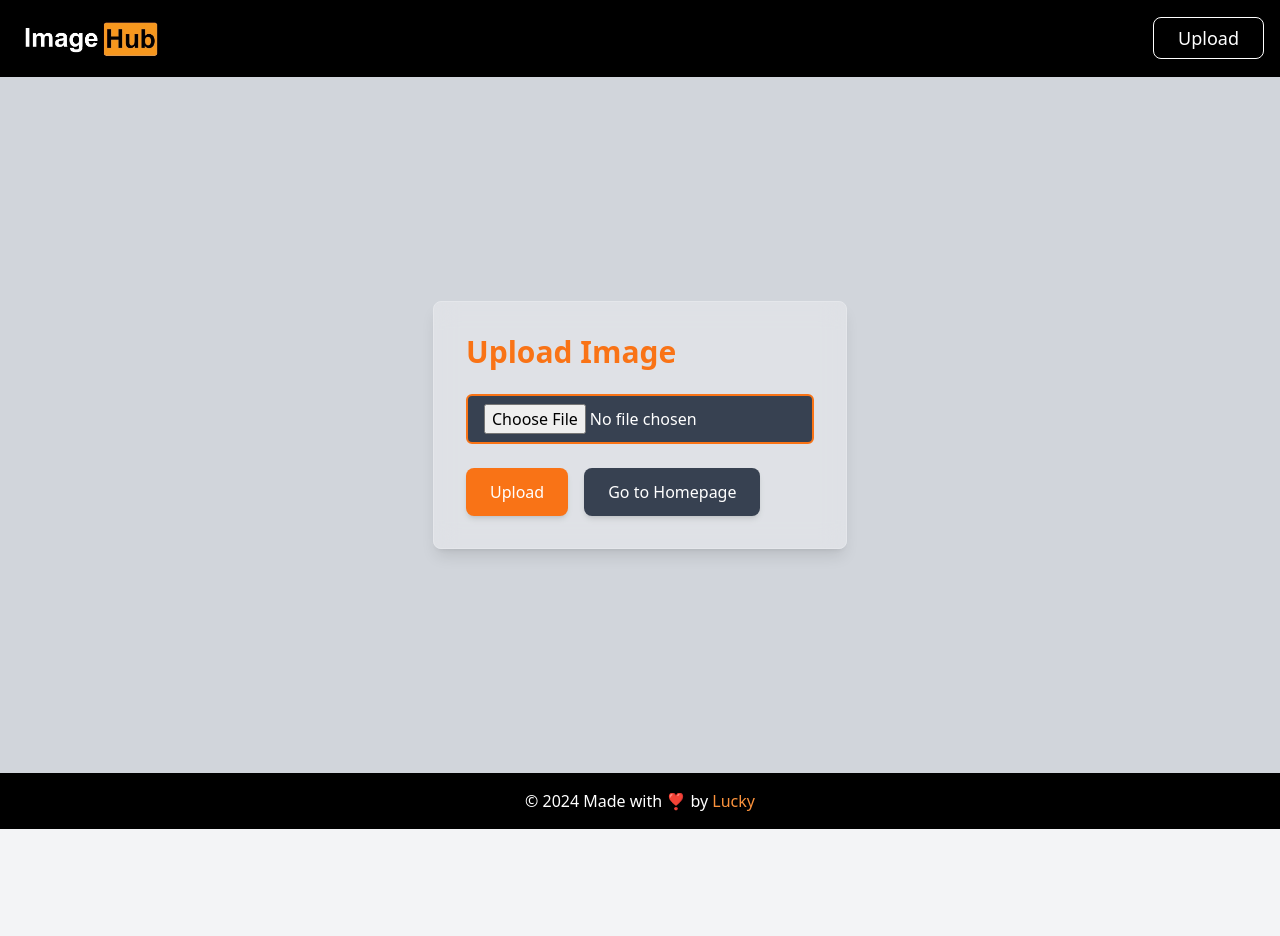
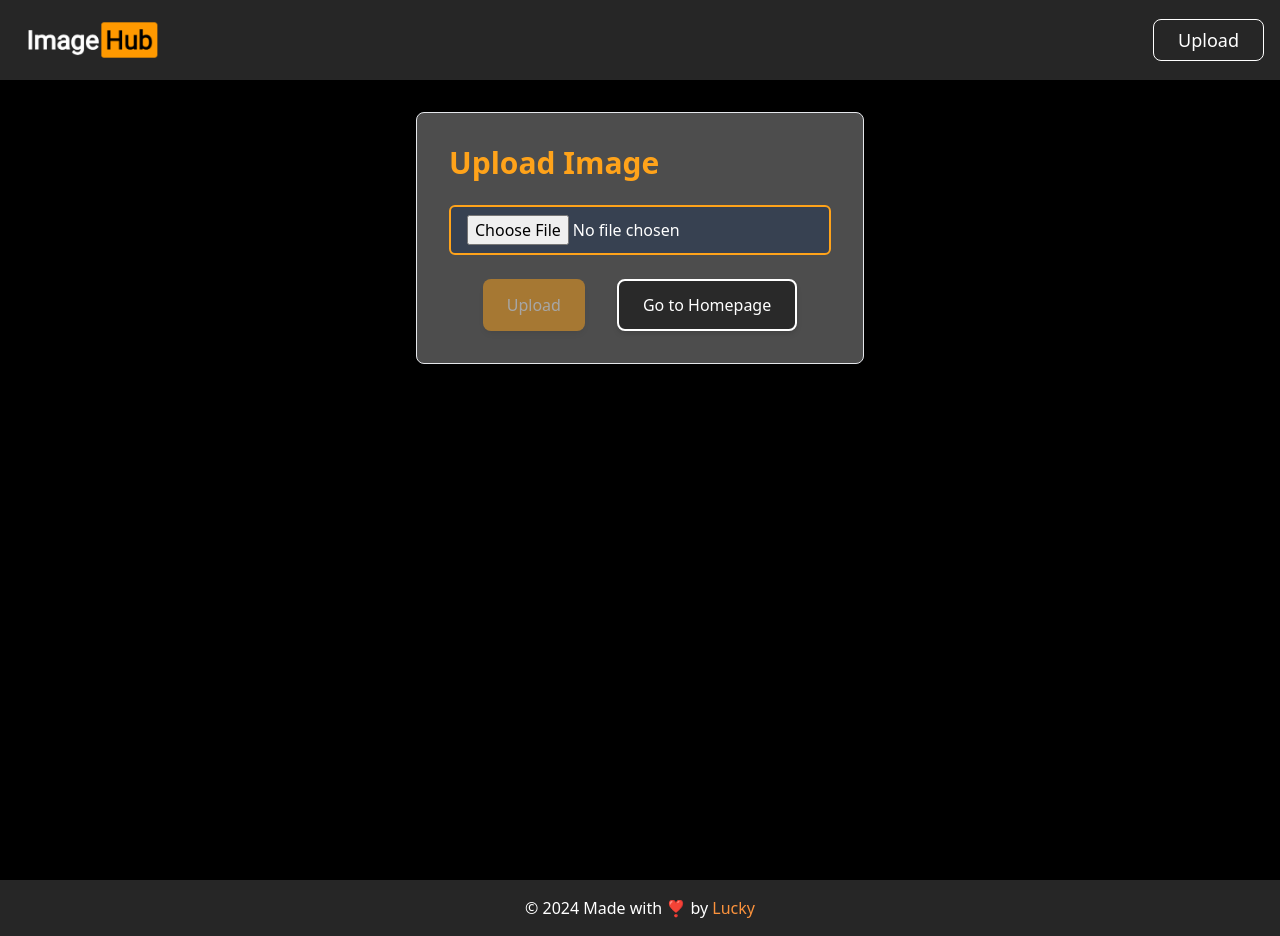
Before and after one commit to luckyverma09/image-hub, a Next.js app: page /upload in a window 1280 px wide. Before the commit the page ends 829 px from the top, so only its background shows below. Built offline with nearby package versions, Linux system fonts and the light colour scheme; no server answers.

Commit message:
Refactor Footer and Navbar components for consistent styling; add delete image API endpoint and enhance upload page with loading state and improved layout

```diff
--- a/components/Footer.js
+++ b/components/Footer.js
@@ -1,7 +1,7 @@
 // components/Footer.js
 export default function Footer() {
   return (
-    <footer className='bg-black text-white text-center py-4 mt-auto'>
+    <footer className='bg-[#262626] text-white text-center py-4 mt-auto'>
       <p>
         &copy; {new Date().getFullYear()} Made with ❣️ by
         <span className='text-orange-400'> Lucky</span>
--- a/components/Navbar.js
+++ b/components/Navbar.js
@@ -5,10 +5,10 @@ import Image from 'next/image';
 
 export default function Navbar() {
   return (
-    <nav className='bg-black shadow-lg'>
+    <nav className='bg-[#262626] shadow-lg'>
       <div className='container mx-auto px-4 py-3 flex justify-between items-center'>
         <Link href='/' className='flex items-center space-x-2'>
-          <Image src='/logo.jpg' alt='My Image App Logo' width={150} height={40} />
+          <Image src='/logo.png' alt='My Image App Logo' width={150} height={40} />
         </Link>
 
         <div className='flex items-center space-x-8'>
--- /dev/null
+++ b/pages/api/delete-image.js
@@ -0,0 +1,22 @@
+import { v2 as cloudinary } from 'cloudinary';
+
+cloudinary.config({
+  cloud_name: process.env.CLOUDINARY_CLOUD_NAME,
+  api_key: process.env.CLOUDINARY_API_KEY,
+  api_secret: process.env.CLOUDINARY_API_SECRET,
+});
+
+export default async function handler(req, res) {
+  if (req.method === 'DELETE') {
+    const { publicId } = req.body;
+
+    try {
+      const result = await cloudinary.uploader.destroy(publicId);
+      res.status(200).json({ message: 'Image deleted successfully', result });
+    } catch (error) {
+      res.status(500).json({ message: 'Failed to delete image', error });
+    }
+  } else {
+    res.status(405).json({ message: 'Method not allowed' });
+  }
+}
--- a/pages/index.js
+++ b/pages/index.js
@@ -8,12 +8,13 @@ export default function HomePage() {
   const [images, setImages] = useState([]);
   const [isLoadingImages, setIsLoadingImages] = useState(true);
   const [error, setError] = useState(null);
+  const [selectedImage, setSelectedImage] = useState(null);
+  const [deletingStatus, setDeletingStatus] = useState(null);
   const router = useRouter();
 
   const fetchImages = useCallback(async () => {
     if (!user) return;
     try {
-      console.log('Fetching images for user:', user.id);
       const response = await fetch(`/api/images?userId=${user.id}`);
       if (!response.ok) {
         const errorText = await response.text();
@@ -22,15 +23,30 @@ export default function HomePage() {
         );
       }
       const data = await response.json();
-      console.log('Fetched images:', data);
       setImages(data);
       setIsLoadingImages(false);
     } catch (err) {
-      console.error('Error fetching images:', err);
       setError(err.message);
       setIsLoadingImages(false);
     }
   }, [user]);
+
+  const deleteImage = async (publicId) => {
+    try {
+      const response = await fetch('/api/delete-image', {
+        method: 'DELETE',
+        headers: { 'Content-Type': 'application/json' },
+        body: JSON.stringify({ publicId }),
+      });
+      if (!response.ok) {
+        throw new Error('Failed to delete image from Cloudinary');
+      }
+      setImages((prevImages) => prevImages.filter((img) => img.public_id !== publicId));
+    } catch (err) {
+      console.error('Error deleting image:', err);
+      alert('Failed to delete the image. Please try again.');
+    }
+  };
 
   useEffect(() => {
     if (isLoaded && !isSignedIn) {
@@ -40,10 +56,7 @@ export default function HomePage() {
 
   useEffect(() => {
     if (isLoaded && isSignedIn && user) {
-      console.log('User authenticated, fetching images');
       fetchImages();
-    } else {
-      console.log('Authentication status:', { isLoaded, isSignedIn, user });
     }
   }, [isLoaded, isSignedIn, user, fetchImages]);
 
@@ -68,20 +81,19 @@ export default function HomePage() {
           ) : images.length === 0 ? (
             <p className='text-white'>No images uploaded yet.</p>
           ) : (
-            <div className='grid grid-cols-1 sm:grid-cols-2 md:grid-cols-3 lg:grid-cols-4 gap-4'>
+            <div className='grid grid-cols-1 sm:grid-cols-2 md:grid-cols-3 lg:grid-cols-4 gap-4 auto-rows-auto'>
               {images.map((image) => (
                 <div
                   key={image.asset_id}
-                  className='border-2 border-orange-500 rounded-lg overflow-hidden shadow-lg bg-gray-800'
+                  style={{ gridRowEnd: `span ${Math.ceil(image.height / 100)}` }}
+                  className='relative border-2 border-orange-500 rounded-lg overflow-hidden shadow-lg bg-gray-800 transition-all duration-300 hover:scale-105'
+                  onClick={() => setSelectedImage(image)}
                 >
                   <Image
                     src={image.secure_url}
                     alt={image.display_name}
-                    width={300}
-                    height={200}
-                    layout='responsive'
+                    layout='fill'
                     objectFit='cover'
-                    className='transition-all duration-300 hover:scale-105'
                   />
                 </div>
               ))}
@@ -89,6 +101,49 @@ export default function HomePage() {
           )}
         </section>
       </main>
+
+      {selectedImage && (
+        <div
+          className='fixed inset-0 bg-black bg-opacity-75 flex items-center justify-center z-50'
+          onClick={() => setSelectedImage(null)}
+        >
+          <div className='relative max-w-full max-h-full' onClick={(e) => e.stopPropagation()}>
+            <Image
+              src={selectedImage.secure_url}
+              alt={selectedImage.display_name}
+              layout='intrinsic'
+              width={selectedImage.width}
+              height={selectedImage.height}
+              className='rounded'
+            />
+            <div className='absolute bottom-8 left-0 right-0 flex justify-center space-x-8'>
+              <button
+                onClick={() => {
+                  if (window.confirm('Are you sure you want to delete this image?')) {
+                    setDeletingStatus('Deleting image...');
+                    deleteImage(selectedImage.public_id).then(() => {
+                      setDeletingStatus('Image deleted');
+                      setTimeout(() => {
+                        setSelectedImage(null);
+                        setDeletingStatus(null);
+                      }, 1000);
+                    });
+                  }
+                }}
+                className='px-6 py-3 bg-[#ffa31a] text-white rounded-lg shadow-md hover:bg-[#ffa31a] hover:scale-105 transition-all duration-300'
+              >
+                {deletingStatus || 'Delete'}
+              </button>
+              <button
+                onClick={() => setSelectedImage(null)}
+                className='px-6 py-3 bg-[#292929] text-white rounded-lg shadow-md border-2 border-white hover:text-[#292929] hover:bg-white hover:border-[#292929] hover:scale-105 transition-all duration-300'
+              >
+                Close
+              </button>
+            </div>
+          </div>
+        </div>
+      )}
     </div>
   );
 }
--- a/pages/upload.js
+++ b/pages/upload.js
@@ -1,4 +1,3 @@
-// pages/upload.js
 import { useState } from 'react';
 import { useUser } from '@clerk/nextjs';
 import { useRouter } from 'next/router';
@@ -7,15 +6,20 @@ export default function UploadPage() {
   const { user } = useUser();
   const router = useRouter();
   const [file, setFile] = useState(null);
+  const [isUploading, setIsUploading] = useState(false);
 
   const handleSubmit = async (e) => {
     e.preventDefault();
+    if (!file) return;
+
+    setIsUploading(true);
     const reader = new FileReader();
 
     reader.onload = async () => {
       const fileType = file.type;
       const base64File = reader.result.split(',')[1];
 
+      try {
         const response = await fetch('/api/upload', {
           method: 'POST',
           headers: { 'Content-Type': 'application/json' },
@@ -30,40 +34,51 @@ export default function UploadPage() {
         } else {
           alert('Image upload failed!');
         }
+      } catch (error) {
+        console.error('Upload error:', error);
+        alert('An error occurred during upload.');
+      } finally {
+        setIsUploading(false);
+      }
     };
 
-    if (file) reader.readAsDataURL(file);
+    reader.readAsDataURL(file);
   };
 
   return (
-    <div className='flex items-center justify-center  h-87 bg-gray-300'>
-      <div className='bg-white bg-opacity-30 backdrop-blur-md border border-gray-200 rounded-lg p-8 shadow-lg'>
-        <h1 className='text-3xl font-bold mb-6 text-orange-500'>Upload Image</h1>
+    <div className='bg-black text-white min-h-screen'>
+      <main className='container mx-auto px-4 py-8'>
+        <div className='relative z-10 bg-white bg-opacity-30 backdrop-blur-md border border-gray-200 rounded-lg p-8 shadow-lg max-w-md mx-auto'>
+          <h1 className='text-3xl font-bold mb-6 text-[#ffa31a]'>Upload Image</h1>
           <form onSubmit={handleSubmit} className='space-y-6'>
             <div className='flex flex-col'>
               <input
                 type='file'
                 onChange={(e) => setFile(e.target.files[0])}
-              className='px-4 py-2 bg-gray-700 text-white border-2 border-orange-500 rounded-md focus:outline-none focus:ring-2 focus:ring-orange-400'
+                className='px-4 py-2 bg-gray-700 text-white border-2 border-[#ffa31a] rounded-md focus:outline-none focus:ring-2 focus:ring-[#ffa31a]'
+                disabled={isUploading}
               />
             </div>
-          <div className='flex space-x-4'>
+            <div className='flex justify-center space-x-8'>
               <button
                 type='submit'
-              className='px-6 py-3 bg-orange-500 text-white rounded-lg shadow-md hover:bg-orange-600 focus:ring-2 focus:ring-orange-400 transition-all duration-300'
+                className='px-6 py-3 bg-[#ffa31a] text-white rounded-lg shadow-md hover:bg-[#ffa31a] hover:scale-105 transition-all duration-300 disabled:opacity-50 disabled:cursor-not-allowed'
+                disabled={isUploading || !file}
               >
-              Upload
+                {isUploading ? 'Uploading...' : 'Upload'}
               </button>
               <button
                 type='button'
                 onClick={() => router.push('/')}
-              className='px-6 py-3 bg-gray-700 text-white rounded-lg shadow-md hover:bg-gray-600 focus:ring-2 focus:ring-orange-400 transition-all duration-300'
+                className='px-6 py-3 bg-[#292929] text-white rounded-lg shadow-md border-2 border-white hover:text-[#ffa31a] hover:border-[#ffa31a] hover:scale-105 transition-all duration-300'
+                disabled={isUploading}
               >
                 Go to Homepage
               </button>
             </div>
           </form>
         </div>
+      </main>
     </div>
   );
 }
--- a/styles/globals.css
+++ b/styles/globals.css
@@ -13,3 +13,46 @@ body {
   background-color: #f0f0f0;
   padding: 20px;
 }
+/* Keyframes for animations */
+@keyframes moveGradient {
+  0% {
+    transform: translateX(-100%);
+  }
+  100% {
+    transform: translateX(100%);
+  }
+}
+
+@keyframes moveGradientReverse {
+  0% {
+    transform: translateX(100%);
+  }
+  100% {
+    transform: translateX(-100%);
+  }
+}
+
+/* Background animation layers */
+.animation-layer {
+  position: absolute;
+  width: 200%;
+  height: 200%;
+  top: 0;
+  left: 0;
+  opacity: 0.7;
+  mix-blend-mode: overlay;
+  animation: moveGradient 8s linear infinite;
+}
+
+.animation-layer.dark-gradient {
+  background: linear-gradient(45deg, black, orange);
+  animation: moveGradientReverse 12s linear infinite;
+}
+
+.animation-layer.orange-gradient {
+  background: linear-gradient(45deg, orange, black);
+}
+
+.grid.auto-rows-auto {
+  grid-auto-rows: 5px; /* Base height for scaling */
+}
```
Also changed, not shown: public/logo.jpg (deleted), public/logo.png (added). Lines whose indentation alone changed are shown as unchanged.
